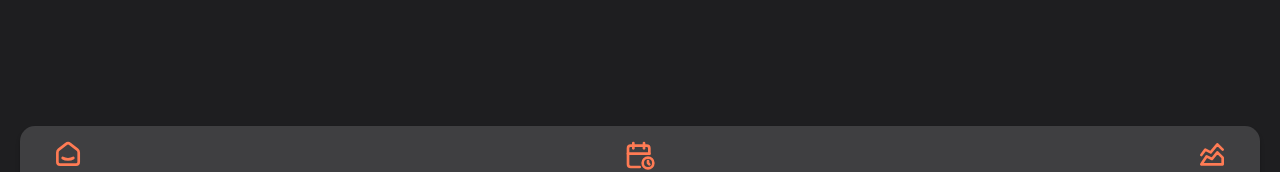
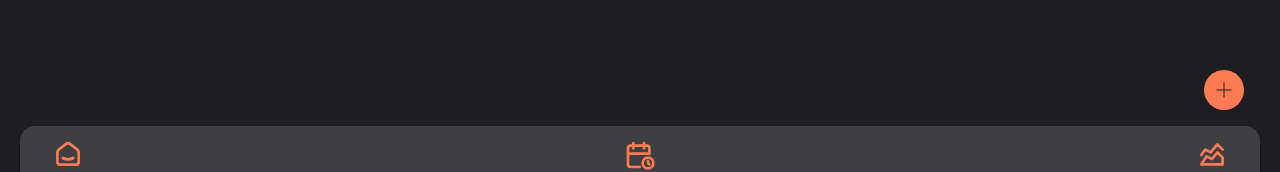
Before and after one commit to sweetcuptea/traxercise, a Vue app: page / in a window 1280 px wide. Shown: the part 587-759 px from the top of the page. Built offline with nearby package versions, Linux system fonts and the light colour scheme.

Commit message:
make a component to begin to create exercise

```diff
--- /dev/null
+++ b/src/components/atoms/IconComponents/VPlusIcon.vue
@@ -0,0 +1,25 @@
+<template>
+  <svg
+    xmlns="http://www.w3.org/2000/svg"
+    width="24"
+    height="24"
+    viewBox="0 0 24 24"
+    stroke-width="1"
+    stroke="currentColor"
+    fill="none"
+    stroke-linecap="round"
+    stroke-linejoin="round"
+  >
+    <path stroke="none" d="M0 0h24v24H0z" fill="none"></path>
+    <path d="M12 5l0 14"></path>
+    <path d="M5 12l14 0"></path>
+  </svg>
+</template>
+
+<script>
+export default {
+  name: "VPlusIcon",
+};
+</script>
+
+<style lang="scss" scoped></style>
--- a/src/components/atoms/IconComponents/index.js
+++ b/src/components/atoms/IconComponents/index.js
@@ -1,4 +1,5 @@
 export { default as VBarbleOffIcon } from "./VBarbleOffIcon.vue";
 export { default as VCalendarTimeIcon } from "./VCalendarTimeIcon.vue";
 export { default as VChartAreaLineIcon } from "./VChartAreaLineIcon.vue";
+export { default as VPlusIcon } from "./VPlusIcon.vue";
 export { default as VSmartHomeIcon } from "./VSmartHomeIcon.vue";
--- /dev/null
+++ b/src/components/atoms/VCreateExerciseButton.vue
@@ -0,0 +1,47 @@
+<template>
+  <router-link to="" exact>
+    <button class="btn-create-exercise">
+      <v-plus-icon class="btn-create-exercise__icon" />
+    </button>
+  </router-link>
+</template>
+
+<script>
+import { VPlusIcon } from "./IconComponents";
+
+export default {
+  name: "VCreateExerciseButton",
+  components: {
+    VPlusIcon,
+  },
+};
+</script>
+
+<style lang="scss" scoped>
+.btn-create-exercise {
+  width: auto;
+  height: auto;
+  position: fixed;
+  right: 36px;
+  bottom: 100px;
+  background: none;
+  border: none;
+  outline: none;
+  z-index: 9999;
+
+  &__icon {
+    width: 40px;
+    height: 40px;
+    padding: 8px;
+    color: $dark-color-100;
+    background-color: $accent-color-100;
+    border-radius: 100%;
+    cursor: pointer;
+  }
+
+  &__icon:hover,
+  &__icon:active {
+    background-color: $accent-color-200;
+  }
+}
+</style>
--- a/src/components/pages/VHomepage.vue
+++ b/src/components/pages/VHomepage.vue
@@ -5,6 +5,7 @@
       <v-barble-off-icon class="homepage__icon" />
       <p class="homepage__description">you have no exercise</p>
     </div>
+    <v-create-exercise-button />
     <v-navigation />
   </section>
 </template>
@@ -12,12 +13,14 @@
 <script>
 import { VBarbleOffIcon } from "../atoms/IconComponents";
 import VNavigation from "../molecules/VNavigation.vue";
+import VCreateExerciseButton from "../atoms/VCreateExerciseButton.vue";
 
 export default {
   name: "VHomepage",
   components: {
     VBarbleOffIcon,
     VNavigation,
+    VCreateExerciseButton,
   },
 };
 </script>
```
